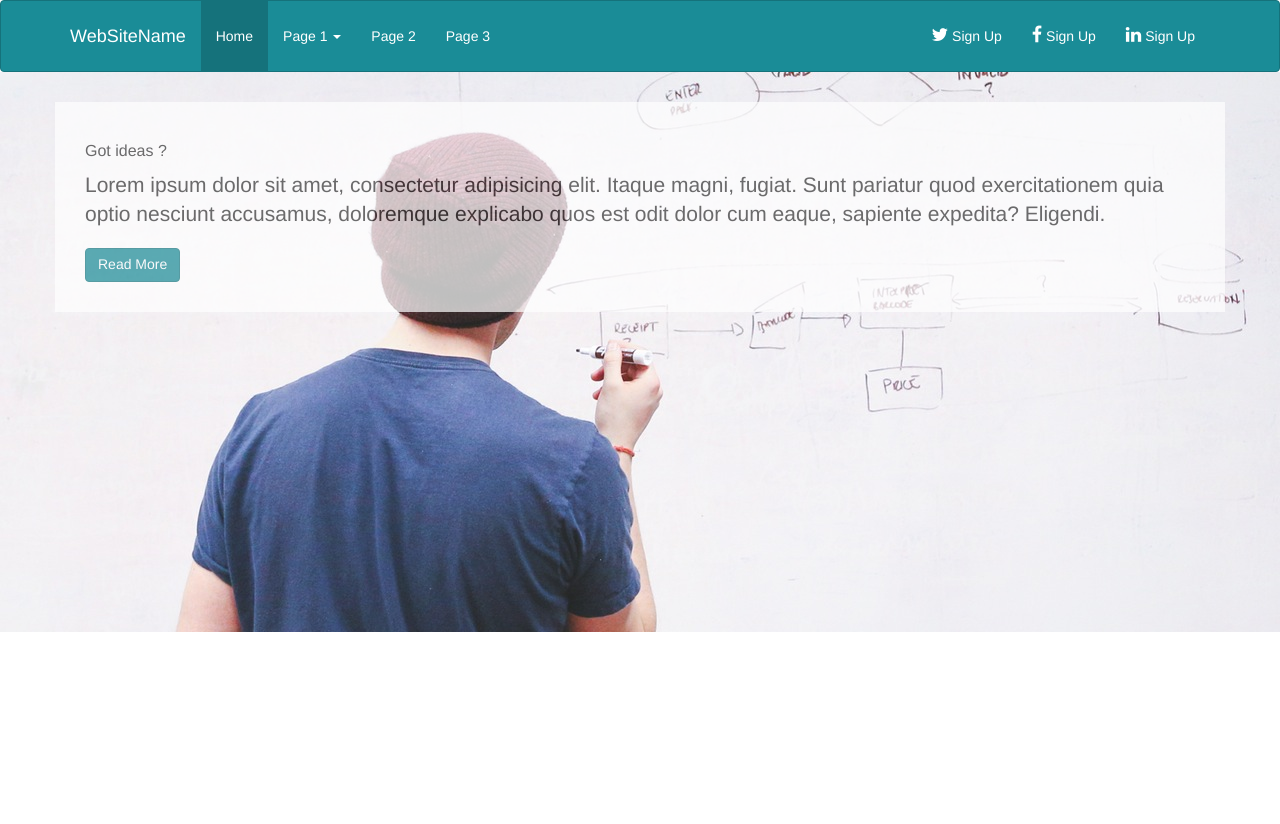
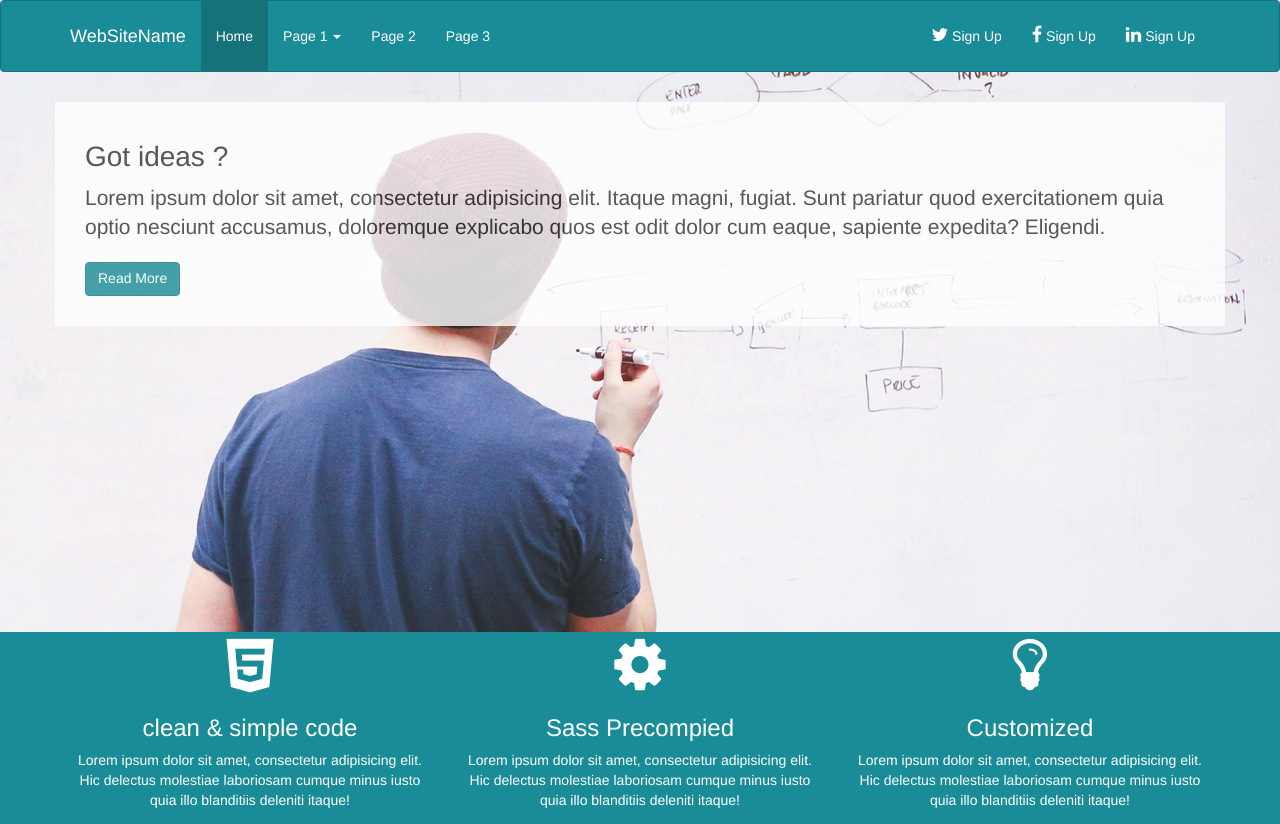
Before and after one commit to Digital-Coder/bootsrap4_Project, a plain HTML site: page index.html in a window 1280 px wide. Before the commit the page ends 800 px from the top, so only its background shows below. Drawn offline with Linux system fonts and the light colour scheme.

Commit message:
fa icons, function

```diff
--- a/index.html
+++ b/index.html
@@ -63,6 +63,27 @@
       </div>
   </div>
 
+  <div class="section-a">
+      <div class="container">
+          <div class="row">
+              <div class="col-md-4">
+                  <i class="fa fa-html5"></i>
+                  <h3> clean & simple code</h3>
+                  <p>Lorem ipsum dolor sit amet, consectetur adipisicing elit. Hic delectus molestiae laboriosam cumque minus iusto quia illo blanditiis deleniti itaque!</p>
+              </div>
+               <div class="col-md-4">
+                  <i class="fa fa-gear"></i>
+                  <h3>Sass Precompied</h3>
+                  <p>Lorem ipsum dolor sit amet, consectetur adipisicing elit. Hic delectus molestiae laboriosam cumque minus iusto quia illo blanditiis deleniti itaque!</p>
+              </div>
+               <div class="col-md-4">
+                  <i class="fa fa-lightbulb-o"></i>
+                  <h3> Customized</h3>
+                  <p>Lorem ipsum dolor sit amet, consectetur adipisicing elit. Hic delectus molestiae laboriosam cumque minus iusto quia illo blanditiis deleniti itaque!</p>
+              </div>
+          </div>
+      </div>
+  </div>
 
 
 
--- a/sass/_custom.scss
+++ b/sass/_custom.scss
@@ -3,6 +3,9 @@
     .fa{
         font-size: 18px;
 
+    }
+    a{
+        color: set-text-color($main-color)!important;
     }
 
 }
@@ -14,11 +17,21 @@
     background-position: center;
 
     h1{
-        font-size:16px;
+        font-size:28px;
     }
     .container{
         background:white;
-        opacity: 0.7;
+        opacity: 0.8;
         padding: 20px 30px 30px 30px;
     }
 }
+
+.section-a{
+    padding: 3px 0;
+    text-align: center;
+    background: $main-color;
+    color: set-text-color($main-color);
+    .fa{
+        font-size:$icon-size;
+    }
+}
--- /dev/null
+++ b/sass/_functions.scss
@@ -0,0 +1,8 @@
+@function set-text-color($color) {
+    @if(lightness($color)> 50) {
+        @return #000000;
+    }
+    @else {
+        @return #ffffff;
+    }
+}
--- a/sass/app.scss
+++ b/sass/app.scss
@@ -1,4 +1,5 @@
 @import "variables";
+@import "functions";
 
 @import "../bower_components/bootstrap-sass/assets/stylesheets/bootstrap";
 
```
Also changed, not shown: css/app.css, 1 other file.
